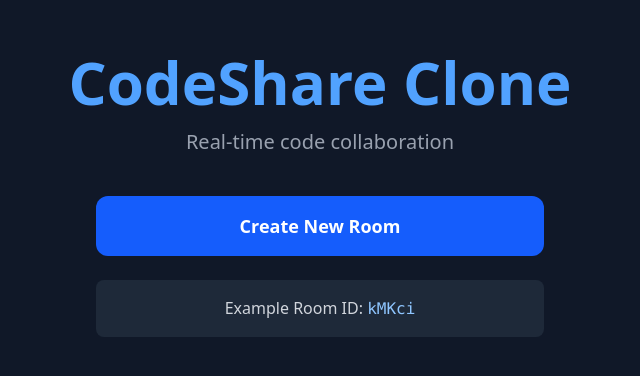
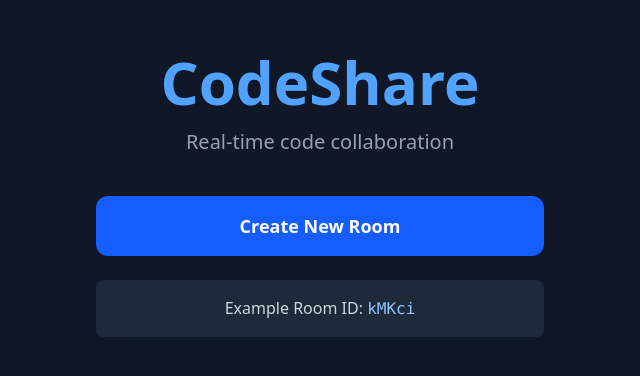
Before and after one commit to Happyyadav007/CodeShare, a React (Vite) app: page / in a window 1280 px wide. Shown: the part 206-582 px from the top of the page, without its empty margins (320-960 px from the left). Built offline with nearby package versions, Linux system fonts and the light colour scheme; no server answers.

Commit message:
Update Home.jsx

```diff
--- a/src/components/Home.jsx
+++ b/src/components/Home.jsx
@@ -59,7 +59,7 @@ function Home() {
       <div className="w-full h-full flex flex-col items-center justify-center max-w-4xl mx-auto">
         <div className="text-center mb-10">
           <h1 className="text-4xl md:text-5xl lg:text-6xl font-bold text-blue-400 mb-4">
-            CodeShare Clone
+            CodeShare
           </h1>
           <p className="text-lg md:text-xl text-gray-400">
             Real-time code collaboration
```
